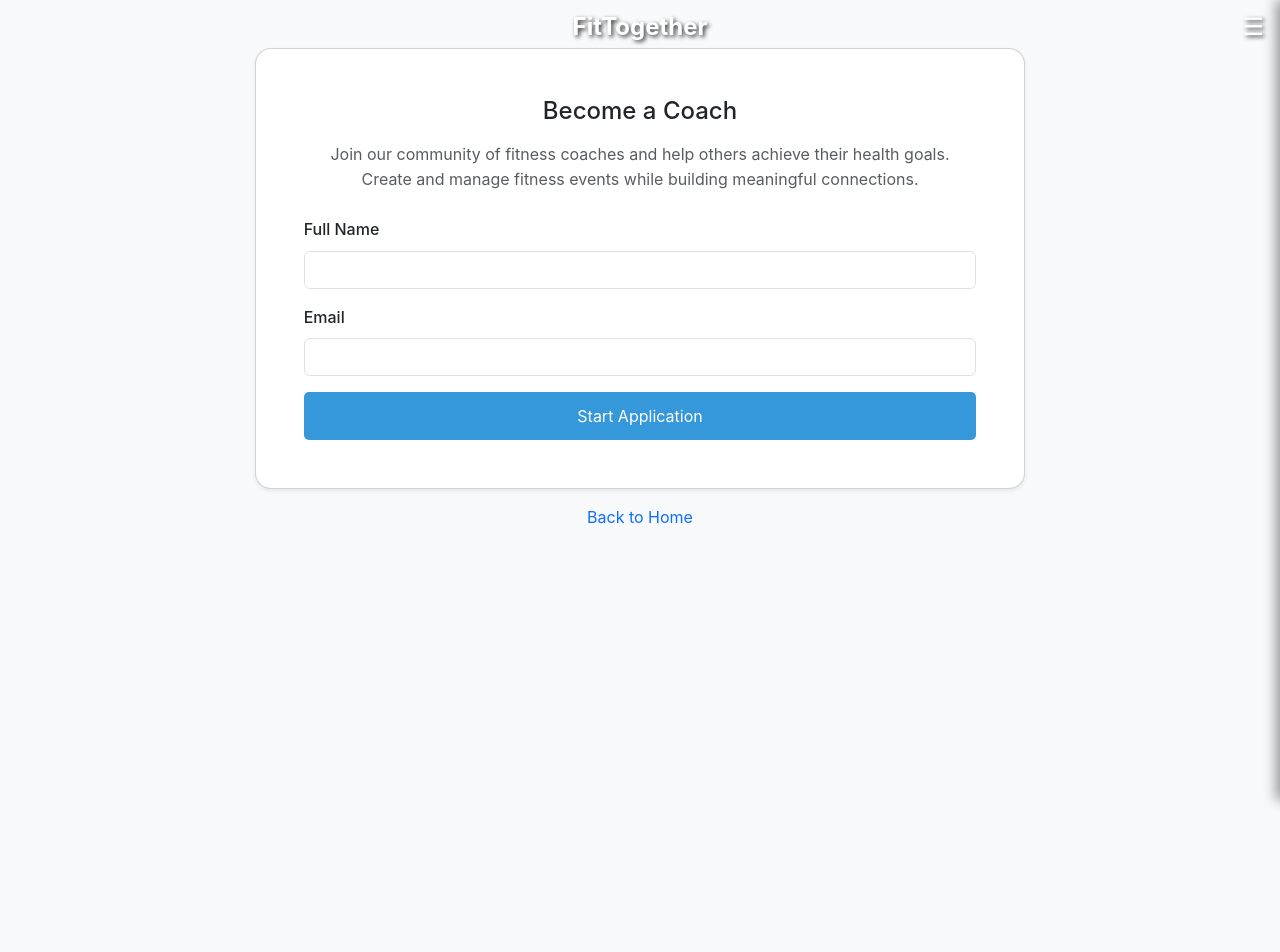
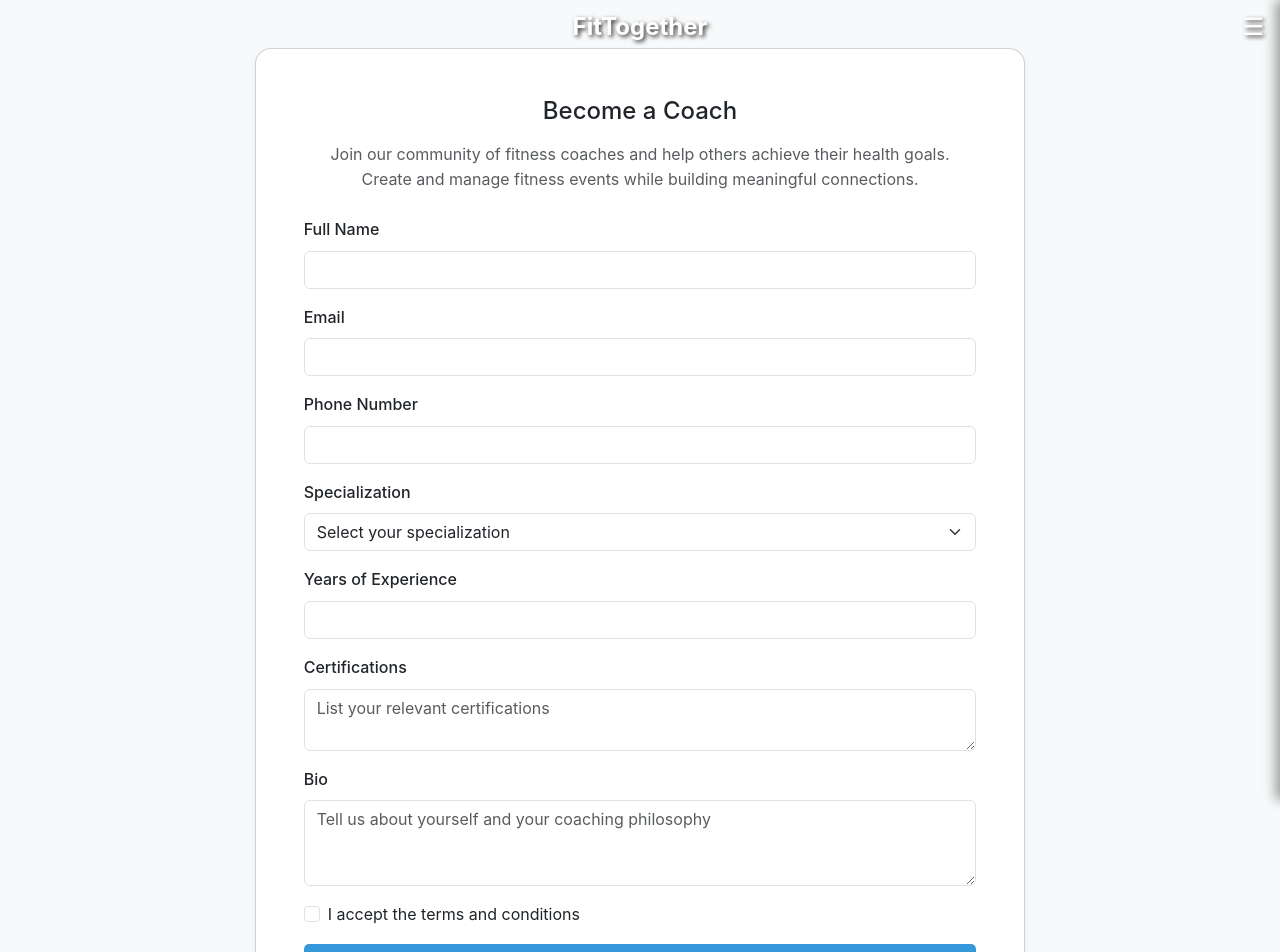
Before and after one commit to Zhmzjy/5032, a Vue app: page /coaches in a window 1280 px wide. Shown: the top 952 px of the page. Before the commit the page ends 800 px from the top, so only its background shows below. Built offline with nearby package versions, Linux system fonts and the light colour scheme.

Commit message:
expand the coach form with more fields.

```diff
--- a/src/views/CoachPage.vue
+++ b/src/views/CoachPage.vue
@@ -36,13 +36,98 @@
                 />
               </div>
 
+              <div class="mb-3">
+                <label for="phone" class="form-label">Phone Number</label>
+                <input
+                  type="tel"
+                  class="form-control"
+                  id="phone"
+                  v-model="phone"
+                  :disabled="submitting"
+                  required
+                />
+              </div>
+
+              <div class="mb-3">
+                <label for="specialization" class="form-label">Specialization</label>
+                <select
+                  class="form-select"
+                  id="specialization"
+                  v-model="specialization"
+                  :disabled="submitting"
+                  required
+                >
+                  <option value="">Select your specialization</option>
+                  <option value="Yoga">Yoga</option>
+                  <option value="Fitness">Fitness</option>
+                  <option value="Dance">Dance</option>
+                  <option value="Pilates">Pilates</option>
+                  <option value="Personal Trainer">Personal Trainer</option>
+                </select>
+              </div>
+
+              <div class="mb-3">
+                <label for="experience" class="form-label">Years of Experience</label>
+                <input
+                  type="number"
+                  class="form-control"
+                  id="experience"
+                  v-model="experience"
+                  min="1"
+                  max="50"
+                  :disabled="submitting"
+                  required
+                />
+              </div>
+
+              <div class="mb-3">
+                <label for="certifications" class="form-label">Certifications</label>
+                <textarea
+                  class="form-control"
+                  id="certifications"
+                  v-model="certifications"
+                  rows="2"
+                  :disabled="submitting"
+                  placeholder="List your relevant certifications"
+                ></textarea>
+              </div>
+
+              <div class="mb-3">
+                <label for="bio" class="form-label">Bio</label>
+                <textarea
+                  class="form-control"
+                  id="bio"
+                  v-model="bio"
+                  rows="3"
+                  :disabled="submitting"
+                  placeholder="Tell us about yourself and your coaching philosophy"
+                  required
+                ></textarea>
+              </div>
+
+              <div class="mb-3">
+                <div class="form-check">
+                  <input
+                    class="form-check-input"
+                    type="checkbox"
+                    id="terms"
+                    v-model="terms"
+                    :disabled="submitting"
+                    required
+                  />
+                  <label class="form-check-label" for="terms">
+                    I accept the terms and conditions
+                  </label>
+                </div>
+              </div>
+
               <button
                 type="submit"
                 class="btn btn-primary w-100"
                 :disabled="submitting"
               >
                 <span v-if="submitting">Processing...</span>
-                <span v-else>Start Application</span>
+                <span v-else>Submit Application</span>
               </button>
             </form>
           </div>
@@ -61,11 +146,29 @@ import { ref } from 'vue'
 
 const name = ref('')
 const email = ref('')
+const phone = ref('')
+const specialization = ref('')
+const experience = ref('')
+const certifications = ref('')
+const bio = ref('')
+const terms = ref(false)
 const submitting = ref(false)
 
 const handleSubmit = async () => {
   submitting.value = true
-  await new Promise(resolve => setTimeout(resolve, 500))
+
+  console.log({
+    name: name.value,
+    email: email.value,
+    phone: phone.value,
+    specialization: specialization.value,
+    experience: experience.value,
+    certifications: certifications.value,
+    bio: bio.value,
+    terms: terms.value
+  })
+
+  await new Promise(resolve => setTimeout(resolve, 800))
   submitting.value = false
 }
 </script>
```
